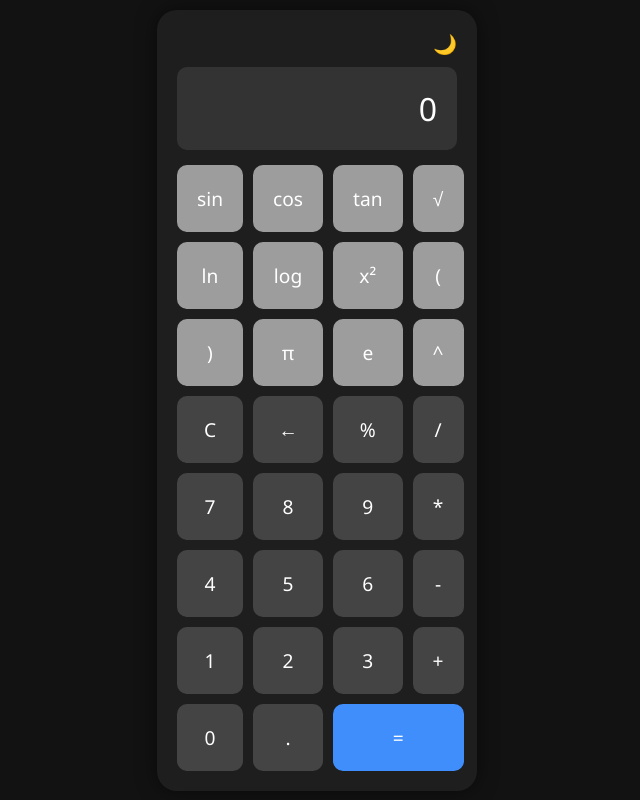
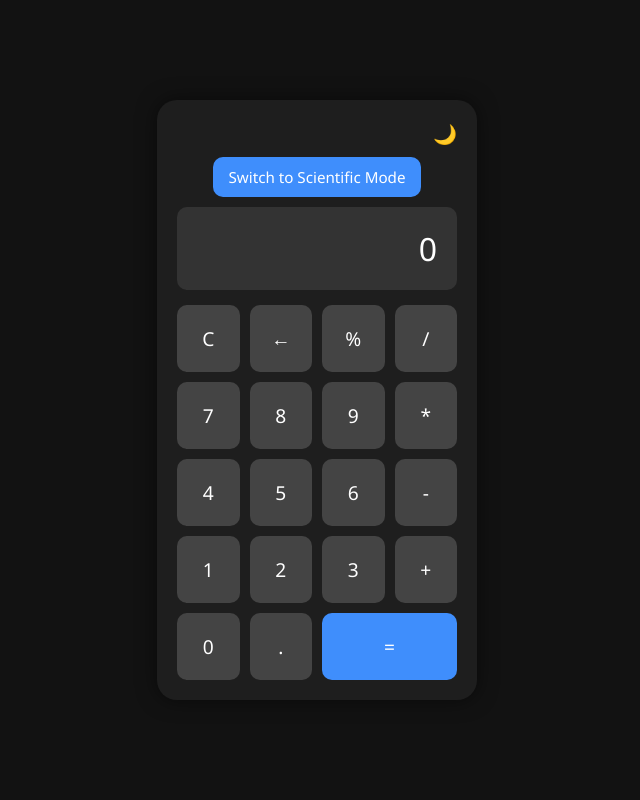
Before and after one commit to R56123/smartcalc, a plain HTML site: page index.html in a window 1280 px wide. Shown: the whole page, without its empty margins (323-963 px from the left). Drawn offline with Linux system fonts and the light colour scheme.

Commit message:
Add scientific mode with trig/log functions and style mode toggle button

```diff
--- a/index.html
+++ b/index.html
@@ -10,23 +10,26 @@
   <div class="calculator-container">
     <div class="calculator">
       <div class="theme-toggle">🌙</div>
+      <div class="mode-toggle">
+        <button id="modeSwitch">Switch to Scientific Mode</button>
+        </div>
       <div class="display" id="display">0</div>
       <div class="buttons">
         <!-- Scientific Row -->
-        <button>sin</button>
-        <button>cos</button>
-        <button>tan</button>
-        <button>√</button>
+        <button class="sci">sin</button>
+        <button class="sci">cos</button>
+        <button class="sci">tan</button>
+        <button class="sci">√</button>
 
-        <button>ln</button>
-        <button>log</button>
-        <button>x²</button>
-        <button>(</button>
+        <button class="sci">ln</button>
+        <button class="sci">log</button>
+        <button class="sci">x²</button>
+        <button class="sci">(</button>
 
-        <button>)</button>
-        <button>π</button>
-        <button>e</button>
-        <button>^</button>
+        <button class="sci">)</button>
+        <button class="sci">π</button>
+        <button class="sci">e</button>
+        <button class="sci">^</button>
 
         <!-- Row 1 -->
         <button>C</button>
--- a/script.js
+++ b/script.js
@@ -85,3 +85,21 @@ themeToggle.addEventListener('click', () => {
   themeToggle.textContent =
     document.body.classList.contains('light-theme') ? '🌞' : '🌙';
 });
+
+// Toggle scientific mode
+const sciButtons = document.querySelectorAll('.sci');
+const modeSwitch = document.getElementById('modeSwitch');
+
+let isScientificMode = false;
+
+modeSwitch.addEventListener('click', () => {
+  isScientificMode = !isScientificMode;
+
+  sciButtons.forEach(btn => {
+    btn.style.display = isScientificMode ? 'inline-block' : 'none';
+  });
+
+  modeSwitch.textContent = isScientificMode
+    ? 'Switch to Basic Mode'
+    : 'Switch to Scientific Mode';
+});
--- a/style.css
+++ b/style.css
@@ -123,3 +123,39 @@ body.light-theme button:nth-last-child(1) {
 body.light-theme button:nth-last-child(1):hover {
   background-color: #1f75e0;
 }
+
+/* Hide Scientific buttons upon reload. */
+.sci {
+  display: none;
+}
+
+/* Mode toggle button container */
+.mode-toggle {
+  text-align: center;
+  margin-bottom: 10px;
+}
+
+/* The toggle button itself */
+#modeSwitch {
+  background-color: #3f8efc;
+  color: #fff;
+  border: none;
+  padding: 10px 15px;
+  font-size: 0.95rem;
+  border-radius: 10px;
+  cursor: pointer;
+  transition: background-color 0.3s ease;
+}
+
+#modeSwitch:hover {
+  background-color: #1f75e0;
+}
+
+body.light-theme #modeSwitch {
+  background-color: #2c2c2c;
+  color: #fff;
+}
+
+body.light-theme #modeSwitch:hover {
+  background-color: #444;
+}
```
